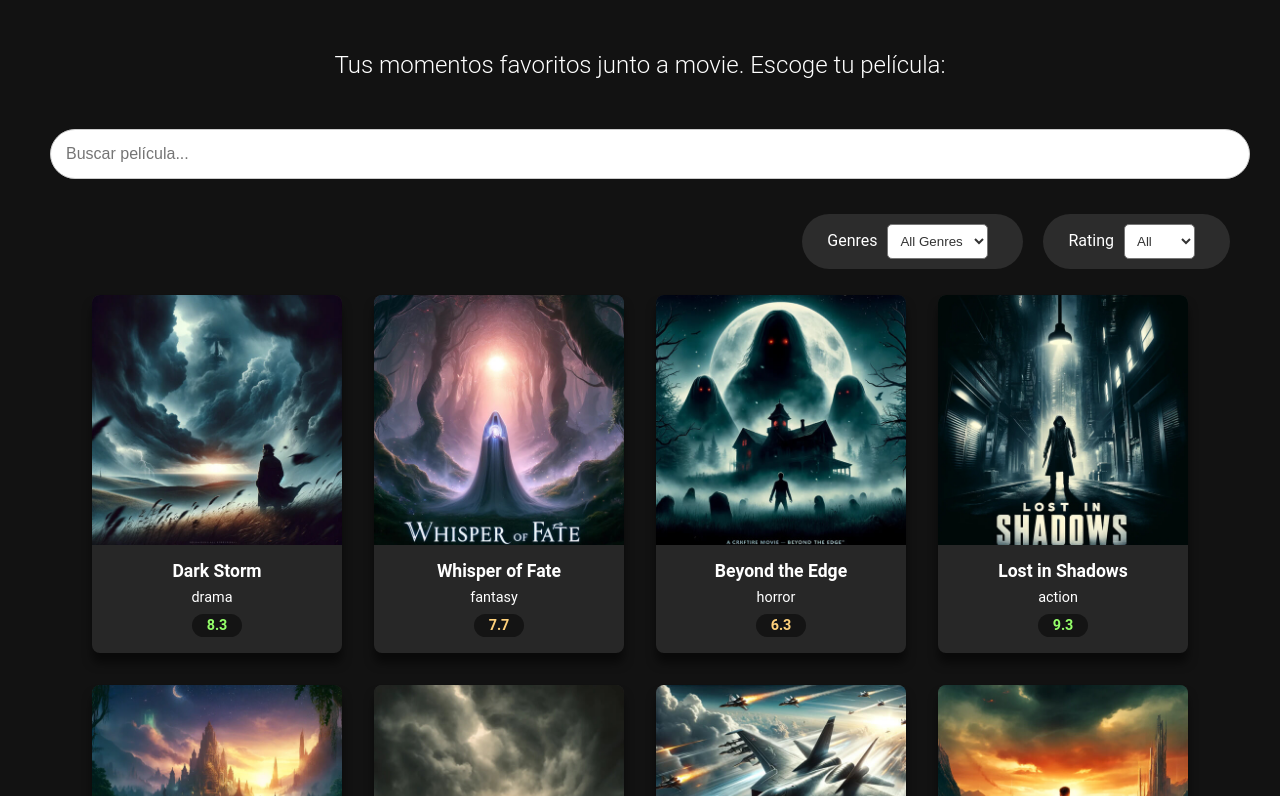
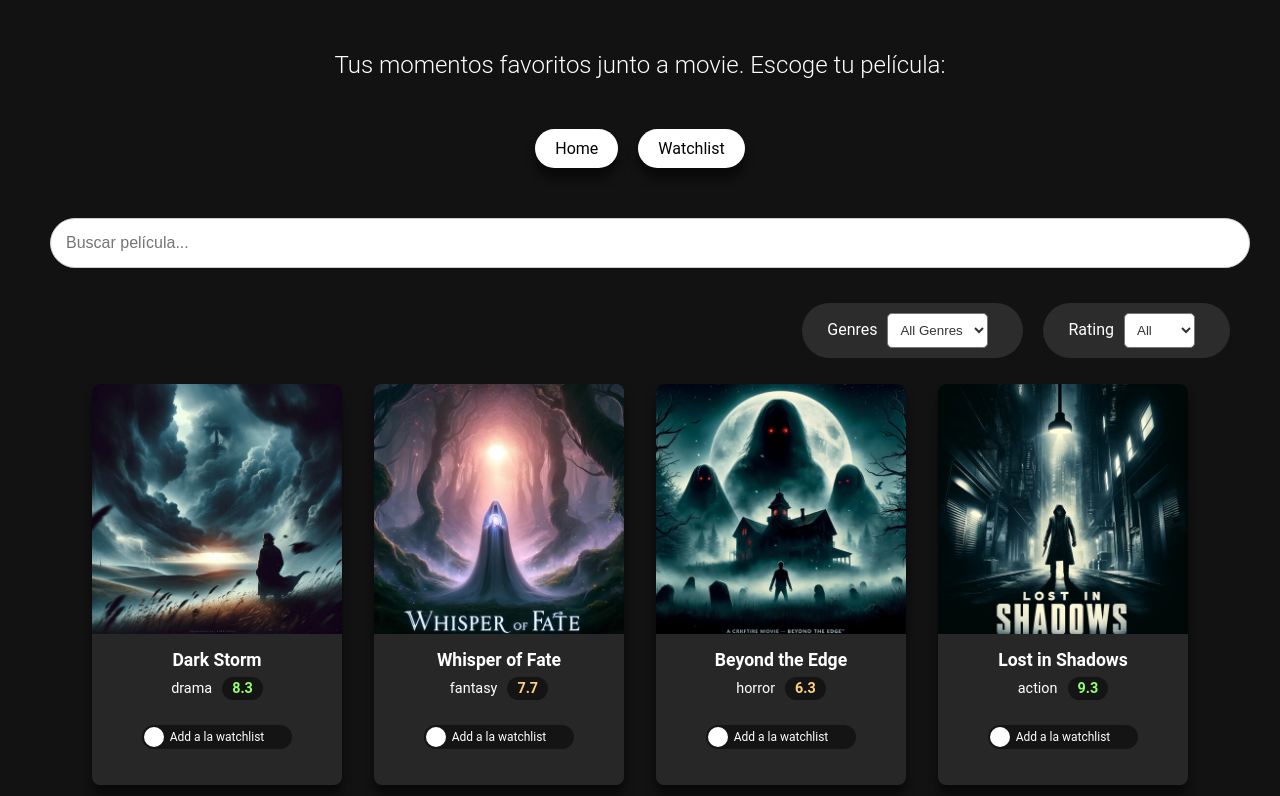
Before and after one commit to godmath04/moviedux, a React (Create React App) app: page / in a window 1280 px wide. Shown: the part 324-1120 px from the top of the page. Built offline with nearby package versions, Linux system fonts and the light colour scheme.

Commit message:
Se implemento watchlist terminando la seccion 6

```diff
--- a/package.json
+++ b/package.json
@@ -9,6 +9,7 @@
     "@testing-library/user-event": "^13.5.0",
     "react": "^18.2.0",
     "react-dom": "^18.2.0",
+    "react-router-dom": "^6.22.3",
     "react-scripts": "5.0.1",
     "web-vitals": "^2.1.4"
   },
--- a/src/App.js
+++ b/src/App.js
@@ -1,16 +1,72 @@
-import logo from './logo.svg';
-import './App.css';
-import './styles.css';
-import Header  from './components/Header';
-import Footer from './components/Footer';
-import MoviesGrid from './components/MoviesGrid';
+import logo from "./logo.svg";
+import "./App.css";
+import "./styles.css";
+import Header from "./components/Header";
+import Footer from "./components/Footer";
+import MoviesGrid from "./components/MoviesGrid";
+import Watchlist from "./components/Watchlist";
+import { BrowserRouter as Router, Routes, Route, Link } from "react-router-dom";
+import { useState, useEffect } from "react";
 
 function App() {
+  const [movies, setMovies] = useState([]);
+  const [watchlist, setWatchlist] = useState([]);
+
+  useEffect(() => {
+    fetch("movies.json")
+      .then((response) => response.json())
+      .then((data) => {
+        setMovies(data);
+      });
+  }, []);
+
+  const toggleWatchlist = (movieId) => {
+    setWatchlist((prev) =>
+      prev.includes(movieId)
+        ? prev.filter((id) => id !== movieId)
+        : [...prev, movieId]
+    );
+  };
+
   return (
     <div className="App">
-      <div className='container'>
+      <div className="container">
         <Header></Header>
-        <MoviesGrid></MoviesGrid>
+        <Router>
+          <nav>
+            <ul>
+              <li>
+                <Link to="/">Home</Link>
+              </li>
+              <li>
+                <Link to="/watchlist">Watchlist</Link>
+              </li>
+            </ul>
+          </nav>
+
+          <Routes>
+            <Route
+              path="/"
+              element={
+                <MoviesGrid
+                  watchlist={watchlist}
+                  movies={movies}
+                  toggleWatchlist={toggleWatchlist}
+                />
+              }
+            />
+            <Route
+              path="/watchlist"
+              element={
+                <Watchlist
+                  watchlist={watchlist}
+                  movies={movies}
+                  toggleWatchlist={toggleWatchlist}
+                />
+              }
+            />
+          </Routes>
+        </Router>
       </div>
 
       <Footer></Footer>
--- a/src/components/MovieCard.js
+++ b/src/components/MovieCard.js
@@ -1,7 +1,7 @@
 import React from "react";
 import "../styles.css";
 
-export default function MovieCard({ movie }) {
+export default function MovieCard({ movie, isWatchlisted, toggleWatchlist }) {
   const handleError = (e) => {
     e.target.src = "images/default.jpg"; // Fallback image
   };
@@ -22,10 +22,26 @@
       ></img>
       <div className="movie-card-info">
         <h3 className="movie-card-title">{movie.title}</h3>
-        <p className="movie-card-genre">{movie.genre}</p>
-        <p className={`movie-card-rating ${getRatingClass(movie.rating)}`}>
-          {movie.rating}
-        </p>
+        <div>
+          <span className="movie-card-genre">{movie.genre}</span>
+          <span className={`movie-card-rating ${getRatingClass(movie.rating)}`}>
+            {movie.rating}
+          </span>
+        </div>
+
+        <label className="switch">
+          <input
+            type="checkbox"
+            checked={isWatchlisted}
+            onChange={() => toggleWatchlist(movie.id)}
+          ></input>
+
+          <span className="slider">
+            <span className="slider-label">
+              {isWatchlisted ? "En lista" : "Add a la watchlist"}
+            </span>
+          </span>
+        </label>
       </div>
     </div>
   );
--- a/src/components/MoviesGrid.js
+++ b/src/components/MoviesGrid.js
@@ -1,20 +1,11 @@
-import React, { useState, useEffect } from "react";
+import React, { useState } from "react";
 import "../styles.css";
 import MovieCard from "./MovieCard";
 
-export default function MoviesGrid() {
-  const [movies, setMovies] = useState([]);
+export default function MoviesGrid({ movies, watchlist, toggleWatchlist }) {
   const [searchTerm, setSearchTerm] = useState("");
   const [genre, setGenre] = useState("All Genres");
   const [rating, setRating] = useState("All");
-
-  useEffect(() => {
-    fetch("movies.json")
-      .then((response) => response.json())
-      .then((data) => {
-        setMovies(data);
-      });
-  }, []);
 
   const handleSearchChange = (e) => {
     setSearchTerm(e.target.value);
@@ -103,7 +94,12 @@
 
       <div className="movies-grid">
         {filteredMovies.map((movie) => (
-          <MovieCard movie={movie} key={movie.id}></MovieCard>
+          <MovieCard
+            movie={movie}
+            key={movie.id}
+            toggleWatchlist={toggleWatchlist}
+            isWatchlisted={watchlist.includes(movie.id)}
+          ></MovieCard>
         ))}
       </div>
     </div>
--- /dev/null
+++ b/src/components/Watchlist.js
@@ -0,0 +1,24 @@
+import React from "react";
+import "../styles.css";
+import MovieCard from "./MovieCard";
+
+export default function Watchlist({ movies, watchlist, toggleWatchlist }) {
+  return (
+    <div>
+      <h1 className="title"> Mi watchlist</h1>
+      <div className="watchlist">
+        {watchlist.map((id) => {
+          const movie = movies.find((movie) => movie.id === id);
+          return (
+            <MovieCard
+              key={id}
+              movie={movie}
+              toggleWatchlist={toggleWatchlist}
+              isWatchlisted={true}
+            ></MovieCard>
+          );
+        })}
+      </div>
+    </div>
+  );
+}
```
Also changed, not shown: 1 other file (tests, documents, lock files or other folders).
